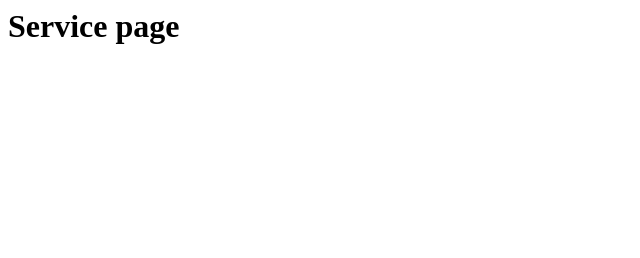
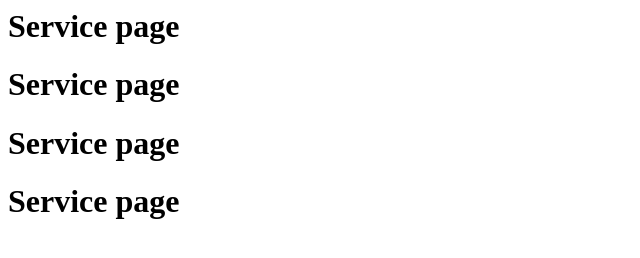
Before and after one commit to sparkmbt/tcs, a plain HTML site: page service.html in a window 1280 px wide. Shown: the whole page, without its empty margins (0-640 px from the left). Drawn offline with Linux system fonts and the light colour scheme.

Commit message:
new title in service

```diff
--- a/service.html
+++ b/service.html
@@ -1,5 +1,8 @@
 <html>
 <body>
 <h1> Service page </h2>
+<h1> Service page </h2>
+<h1> Service page </h2>
+<h1> Service page </h2>
 </body>
 </html>
```
